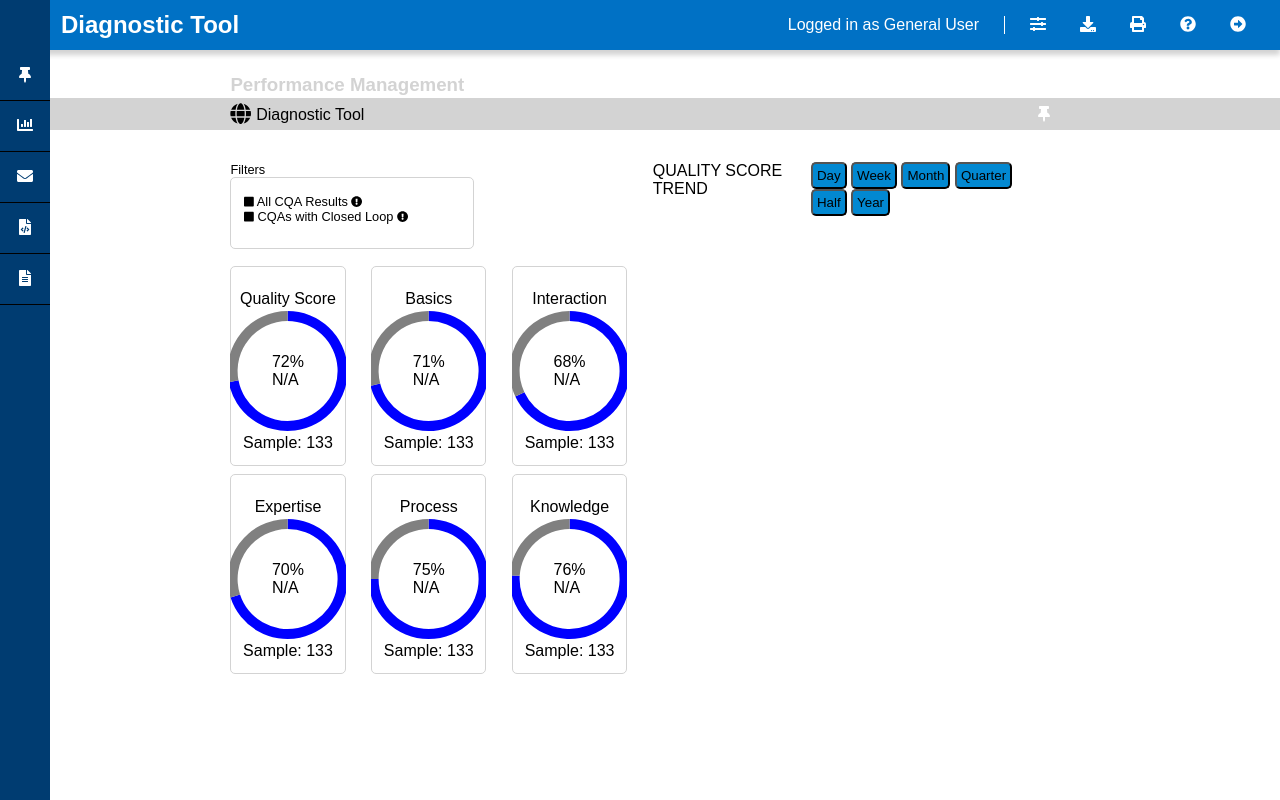
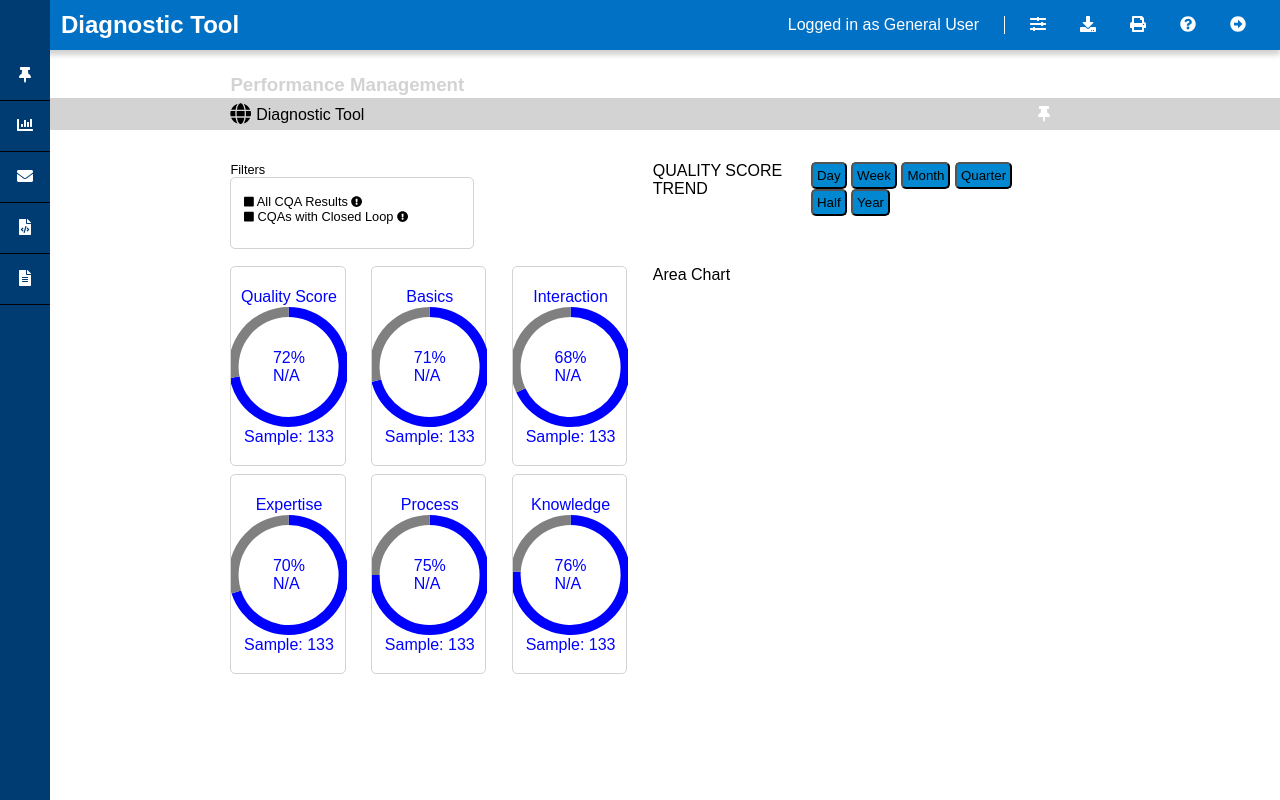
Before and after one commit to mikekline/skills_assessment_project, a React (Create React App) app: page / in a window 1280 px wide. Built offline with nearby package versions, Linux system fonts and the light colour scheme.

Commit message:
changes title onclick

```diff
--- a/src/App/components/Circlechart.jsx
+++ b/src/App/components/Circlechart.jsx
@@ -1,8 +1,6 @@
 import React, { Component } from 'react';
-import  * as d3 from "d3";
+import  * as d3 from 'd3';
 import '../css/Chart.css';
-
-
 
 
 
@@ -14,29 +12,31 @@ export default class Circlechart extends Component {
         }
       }
 
+
     render() {
+        // dynamically retrives data from the data.json file and process to populate donut chart
         let remainder = 100 - this.state.data.score;
         const data =  [this.state.data.score, remainder];
+
 
         let pie = d3.pie()(data);
 
 
-
         const Slice = props => {
             let {pie} = props;
-
+            let interpolate = d3.interpolate('#0000FF', '#808080');
             let arc = d3.arc()
                 .innerRadius(50)
                 .outerRadius(60);
 
-                let interpolate = d3.interpolate('#0000FF', '#808080');
+            return pie.map((slice, i) => {
+                let sliceColor = interpolate(i / (pie.length -1))
 
-            return pie.map((slice, index) => {
-                let sliceColor =interpolate(index / (pie.length -1))
-
-                return <path key={index} d={arc(slice)} fill={sliceColor} />;
+                return <path key={i} d={arc(slice)} fill={sliceColor} />;
             });
         };
+
+
 
 
         return (
--- a/src/App/components/DiagnosticTool.jsx
+++ b/src/App/components/DiagnosticTool.jsx
@@ -1,8 +1,8 @@
 import React, { Component } from 'react';
 import '../css/DiagnosticTool.css';
-import data from "../data/data.json";
+import data from '../data/data.json';
 import Button from 'react-bootstrap/Button';
-import Circlechart from "./Circlechart.jsx"
+import Circlechart from './Circlechart.jsx';
 import { FontAwesomeIcon } from '@fortawesome/react-fontawesome';
 import { library } from '@fortawesome/fontawesome-svg-core';
 import {
@@ -35,8 +35,11 @@ library.add(
 export default class DiagnosticTool extends Component {
   constructor () {
     super();
+    this.veiwArea = this.veiwArea.bind(this);
     this.state={
       data,
+      active: '',
+      title:'QUALITY SCORE TREND',
       'cardClasses': [
         'qualityScore card',
         'basics card',
@@ -49,25 +52,44 @@ export default class DiagnosticTool extends Component {
   }
 
 
+  veiwArea(title) {
+    this.setState({
+      title:title.toUpperCase() + ' TREND'
+    });
+  }
+
+
+
+
     render() {
-        const dataContent = this.state.data.gaugeData.map((dataName, i)=>
-          <div key={i} className='cardInfo'>
-            <p>{dataName.name}</p>
-            <span><p>{dataName.score}%</p>
-            <p>N/A</p></span>
-            <Circlechart keyCode={i} score={dataName.score} />
-            <p>Sample: {dataName.sample}</p>
+        //renders data for each donut chart card
+        const dataContent = this.state.data.gaugeData.map((singleGauge, i) =>
+          <div
+            onClick={() => {this.veiwArea(singleGauge.name);}}
+            key={i}
+            className="cardInfo"
+          >
+            <p>{singleGauge.name}</p>
+
+            <span>
+              <p>{singleGauge.score}%</p>
+              <p>N/A</p>
+            </span>
+
+            <p>Sample: {singleGauge.sample}</p>
+
+            <Circlechart keyCode={i} score={singleGauge.score} />
           </div>
         );
 
-        const cards = this.state.cardClasses.map((cardId, i)=>
-          <div key={i} className={cardId}>
-
-                   {dataContent[i]}
+        //renders each donut chart card to specific place on the grid
+        const cards = this.state.cardClasses.map((cardId, i) =>
+          <div  key={i} className={cardId}>
+            {dataContent[i]}
+          </div>
+        );
 
 
-          </div>
-        );
 
 
         return (
@@ -124,7 +146,7 @@ export default class DiagnosticTool extends Component {
 
 
                     <div className="trend">
-                      QUALITY SCORE TREND
+                      {this.state.title}
                       <span>
                         <Button className="button" as="input" type="button" value="Day" />{' '}
                         <Button className="button" as="input" type="button" value="Week" />{' '}
@@ -140,7 +162,7 @@ export default class DiagnosticTool extends Component {
 
 
                     <div className="chart">
-
+                      Area Chart
                     </div>
                 </div>
             </div>
--- a/src/App/components/UnderConstruction.jsx
+++ b/src/App/components/UnderConstruction.jsx
@@ -3,7 +3,7 @@ import React, { Component } from 'react';
 export default class UnderConstruction extends Component {
     render() {
         return (
-            <div>
+            <div className="underC">
                 <p>Under Construction!!!!!</p>
             </div>
         )
--- a/src/App/css/DiagnosticTool.css
+++ b/src/App/css/DiagnosticTool.css
@@ -2,6 +2,11 @@
     height: 100vh;
     width: 100vw;
 }
+
+
+/********************************************************/
+/********************header******************************/
+/********************************************************/
 
 header {
     align-items: center;
@@ -33,6 +38,10 @@ header li:nth-child(1) {
     width: fit-content;
 }
 
+
+/********************************************************/
+/********************main page***************************/
+/********************************************************/
 
 .container {
     display: grid;
@@ -95,7 +104,6 @@ header li:nth-child(1) {
     grid-row: 4;
 }
 
-
 .basics {
     grid-column: 3;
     grid-row: 4;
@@ -129,12 +137,20 @@ header li:nth-child(1) {
 
 .cardInfo {
     align-items: center;
+    color: #0000ff;
     display: flex;
     flex-direction: column;
-    height: 26vh;
+    height: 25vh;
     justify-content: space-around;
+    width: 9vw;
 }
 
-.test {
-    position:relative;
+
+/********************************************************/
+/********************Under Construction page*************/
+/********************************************************/
+
+.underC {
+    display: flex;
+    justify-content: center;
 }
```
Also changed, not shown: src/App/App.js (+7 -6 lines), src/App/css/App.css (+6 -2 lines).
